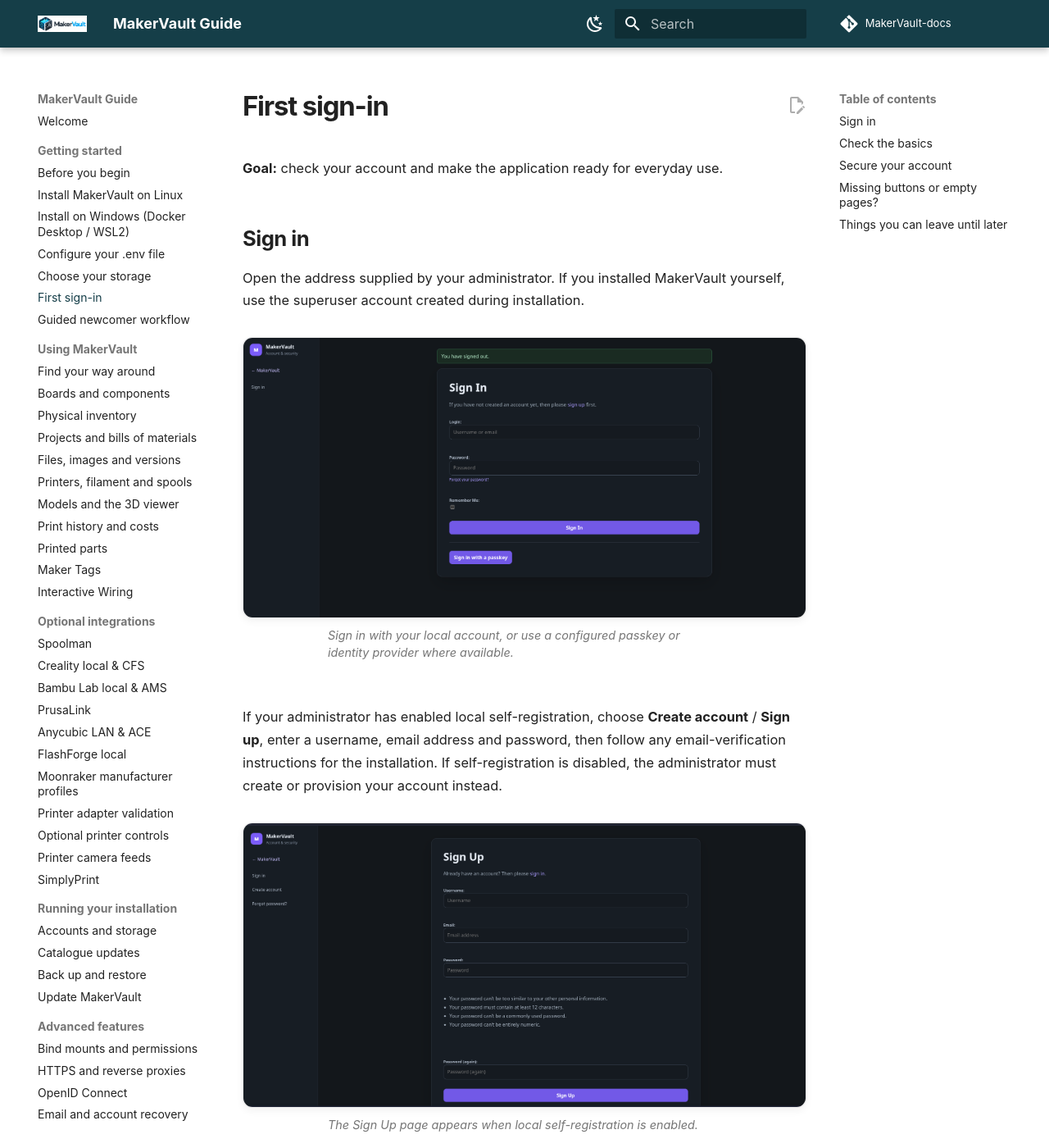
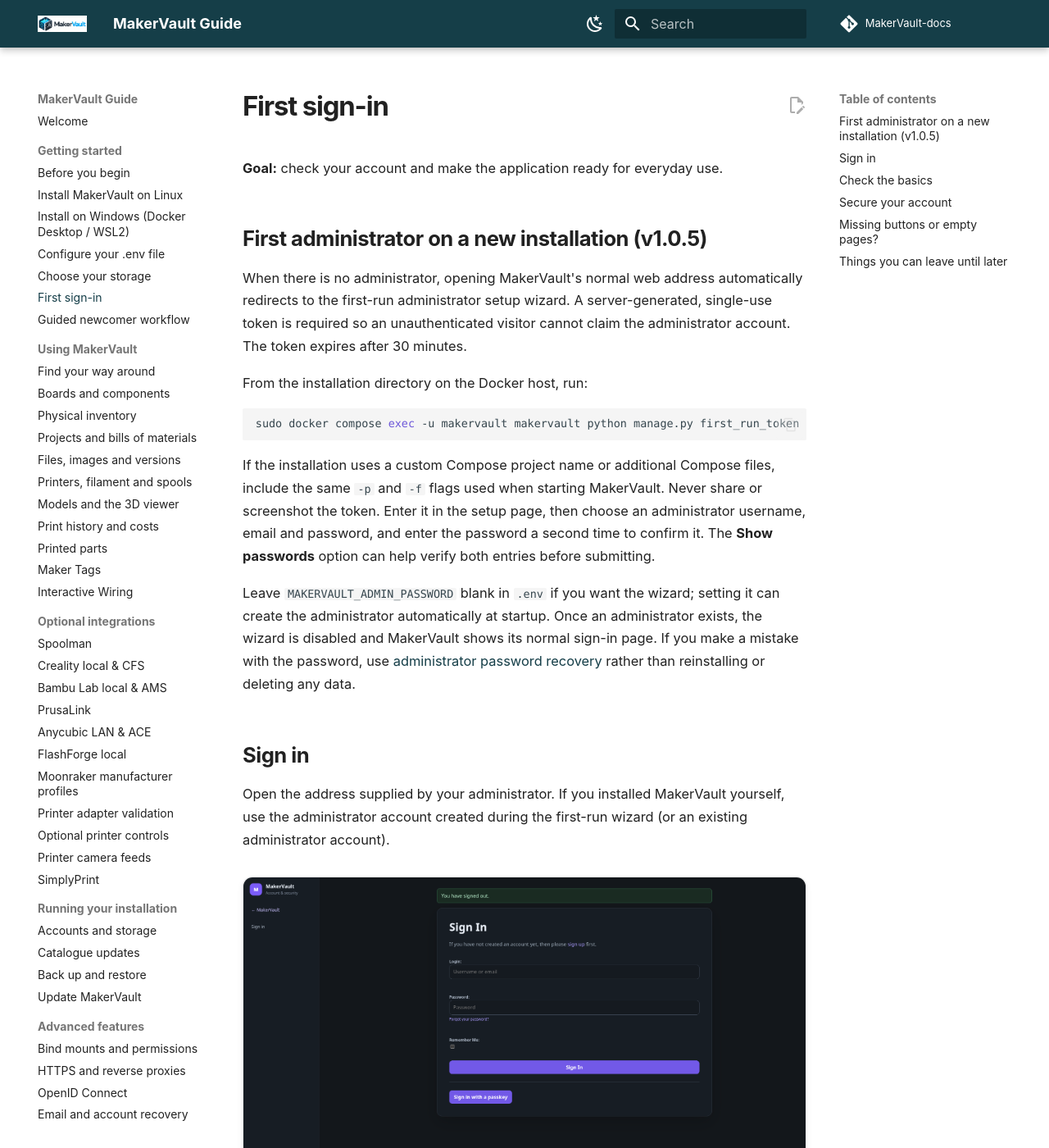
Before and after one commit to gavrd7/MakerVault-docs, an MkDocs documentation site: the page built from docs/guide/getting-started/first-sign-in.md, in a window 1280 px wide and 1400 px high. Shown: the whole window at 82% size. Built offline with MkDocs 1.6.1 and Material for MkDocs 9.7.7, drawn with Linux system fonts in a browser that asks for light colours; comment, search, counter and statistics services are not loaded; some of the changed text lies outside the part shown.

Commit message:
docs: consolidate first-run setup and v1.0.5 guidance

````diff
--- a/docs/guide/getting-started/first-sign-in.md
+++ b/docs/guide/getting-started/first-sign-in.md
@@ -2,9 +2,23 @@
 
 **Goal:** check your account and make the application ready for everyday use.
 
+## First administrator on a new installation (v1.0.5)
+
+When there is no administrator, opening MakerVault's normal web address automatically redirects to the first-run administrator setup wizard. A server-generated, single-use token is required so an unauthenticated visitor cannot claim the administrator account. The token expires after 30 minutes.
+
+From the installation directory on the Docker host, run:
+
+```bash
+sudo docker compose exec -u makervault makervault python manage.py first_run_token
+```
+
+If the installation uses a custom Compose project name or additional Compose files, include the same `-p` and `-f` flags used when starting MakerVault. Never share or screenshot the token. Enter it in the setup page, then choose an administrator username, email and password, and enter the password a second time to confirm it. The **Show passwords** option can help verify both entries before submitting.
+
+Leave `MAKERVAULT_ADMIN_PASSWORD` blank in `.env` if you want the wizard; setting it can create the administrator automatically at startup. Once an administrator exists, the wizard is disabled and MakerVault shows its normal sign-in page. If you make a mistake with the password, use [administrator password recovery](../administration/accounts.md#recover-an-administrator-password-from-the-server) rather than reinstalling or deleting any data.
+
 ## Sign in
 
-Open the address supplied by your administrator. If you installed MakerVault yourself, use the superuser account created during installation.
+Open the address supplied by your administrator. If you installed MakerVault yourself, use the administrator account created during the first-run wizard (or an existing administrator account).
 
 <figure markdown>
   ![MakerVault sign-in screen with password and passkey options.](../assets/screenshots/account-login.png)
@@ -36,7 +50,7 @@
   <figcaption>MFA, security keys and recovery codes are managed in the account security workflow, reached from Settings → User Account in the v1.0.5 interface.</figcaption>
 </figure>
 
-For a local account, use **Password** in Account & Security when you need to change the password. Passkey availability depends on a suitable secure browser origin, normally HTTPS.
+For a local account, use the password controls under **Settings → User Account** when you need to change your password. Older v1.0.4 installations use **Account & Security**. Passkey availability depends on a suitable secure browser origin, normally HTTPS.
 
 <figure markdown>
   ![Change Password page showing current and new password fields and password requirements.](../assets/screenshots/account-password.png)
@@ -45,7 +59,7 @@
 
 ## Missing buttons or empty pages?
 
-A new account does not automatically gain editing rights. An administrator can assign the **Editor** group. Viewer accounts can read the records available to their own account but cannot create or edit them. The Settings menu is shown to staff, and **Users & storage** requires a superuser.
+A new account does not automatically gain editing rights. An administrator can assign an appropriate **Admin / Supervisor / User / Viewer** role. Viewer access is read-only, while other capabilities depend on the assigned role and resource permissions. Administration settings are restricted to authorised roles.
 
 Private inventory, projects, files, printers and spools belong to their creator. Signing in with a second account normally gives you a separate workspace, even when the shared catalogues contain the same products.
 
````
